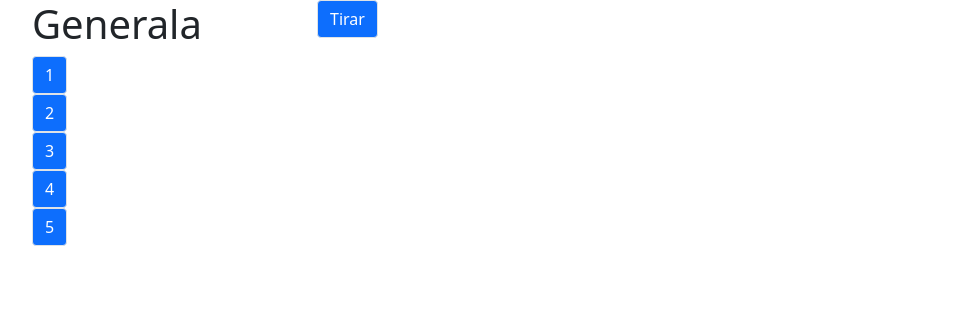
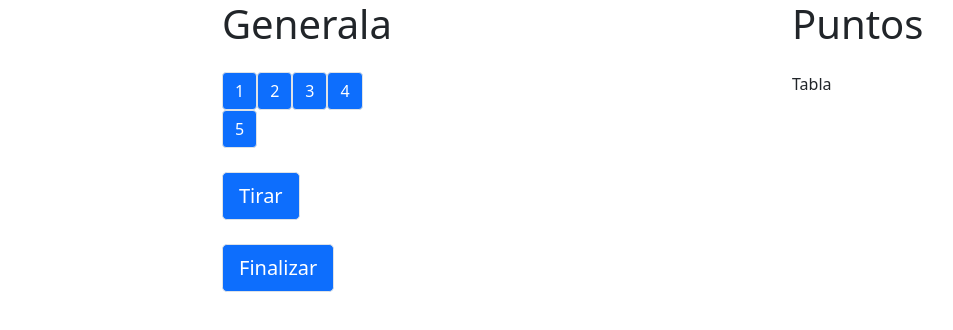
Before and after one commit to AlejoLoureiro/unq-ui-alejo-loureiro-trabajo-final, a React (Create React App) app in the folder unq-ui-alejo-loureiro-trabajo-final/: page / in a window 1280 px wide. Shown: the top 330 px of the page, without its empty margins (50-1003 px from the left). Built offline with nearby package versions, Linux system fonts and the light colour scheme.

Commit message:
seleccion de dados listo, falta la vista

```diff
--- a/unq-ui-alejo-loureiro-trabajo-final/src/Context.js
+++ b/unq-ui-alejo-loureiro-trabajo-final/src/Context.js
@@ -16,7 +16,7 @@ const ContextProvider = ({children}) => {
     const state = {
         dados:[{
             numero:1,
-            foco: true,
+            foco: false,
         },
         {
             numero:2,
--- a/unq-ui-alejo-loureiro-trabajo-final/src/Dado.js
+++ b/unq-ui-alejo-loureiro-trabajo-final/src/Dado.js
@@ -1,15 +1,21 @@
 import React from 'react';
+import { useState } from 'react';
+
 
 export function Dado(props) {
+
     let numero = props.dado.numero;
+    const [foco,setFoco] = useState(props.dado.foco)
 
     const clickDado = () => {
+        setFoco(!foco);
         props.dado.foco = !props.dado.foco;
     }
 
+
     return(
-        <div>
-            <button type="button" className="btn btn-primary border" onClick={clickDado}> {numero} </button>
-        </div>
+            <button type="button" className={foco ? "btn btn-primary border btn-lg" : "btn btn-primary border"} onClick={clickDado}>
+                {numero}
+            </button>
     )
 }
--- a/unq-ui-alejo-loureiro-trabajo-final/src/Dados.js
+++ b/unq-ui-alejo-loureiro-trabajo-final/src/Dados.js
@@ -6,7 +6,13 @@ import { Context } from "./Context";
 export function Dados(){
 
     const { state } = useContext(Context);
-    const [dados,setDados] = useState(state.dados);
+    let [dados,setDados] = useState(state.dados);
+
+    useEffect(() => {
+            dados = state.dados
+            console.log("use")
+        },[state.dados]
+    );
 
     return(
         <div>
--- a/unq-ui-alejo-loureiro-trabajo-final/src/Home.js
+++ b/unq-ui-alejo-loureiro-trabajo-final/src/Home.js
@@ -1,20 +1,61 @@
 import React from 'react';
-import {Dados} from './Dados'
+import { Dado } from './Dado';
+import { useState, useContext } from 'react';
+import { Context } from "./Context";
+import { Tabla } from "./Tabla";
 
 export function Home(){
+
+    const { state } = useContext(Context);
+    let [dados,setDados] = useState(state.dados);
+
+
+    const randomNum = (min, max) => {
+        return Math.floor(Math.random() * (max - min + 1)) + min;
+    }
+
+    const handleTirar = () => {
+        //revisar como hacer para que se "deseleccione" la vista de todos los dados luego de tirar
+        setDados(state.dados.map(dado => {
+            if (dado.foco === false){
+                let num = randomNum(1,6)
+                dado.numero = num;
+                return dado;
+            } else {
+                return dado;
+            }
+        }))
+        state.dados.map(dado => dado.foco=false);
+    }
+
+    const handleFinalizarTurno = () => {
+
+    }
+
     return(
         <div className="container">
             <div className="row">
-                <div className="col-3">
+                <div className="col-2 mx-auto">
                     <div>
-                        <p className='h1'> Generala </p>
+                        <p className='h1 mb-4'> Generala </p>
                     </div>
                     <div>
-                        <Dados />
+                        <div>
+                            <Dado dado={dados[0]}/>
+                            <Dado dado={dados[1]}/>
+                            <Dado dado={dados[2]}/>
+                            <Dado dado={dados[3]}/>
+                            <Dado dado={dados[4]}/>
+                        </div>
+                    </div>
+                    <div>
+                        <button type="button" className="btn btn-primary border btn-lg my-4" onClick={handleTirar}> Tirar </button>
+                        <button type="button" className="btn btn-primary border btn-lg" onClick={handleFinalizarTurno}> Finalizar </button>
                     </div>
                 </div>
-                <div className="col-3">
-                    <button type="button" className="btn btn-primary border"> Tirar </button>
+                <div className="col-2 mx-auto">
+                        <p className='h1 mb-4'> Puntos </p>
+                        <Tabla/>
                 </div>
             </div>
         </div>
--- /dev/null
+++ b/unq-ui-alejo-loureiro-trabajo-final/src/Tabla.js
@@ -0,0 +1,10 @@
+import React from 'react';
+
+export function Tabla() {
+
+    return(
+        <div>
+            Tabla
+        </div>
+    )
+}
```
Also changed, not shown: unq-ui-alejo-loureiro-trabajo-final/src/index.css (line endings or trailing spaces).
